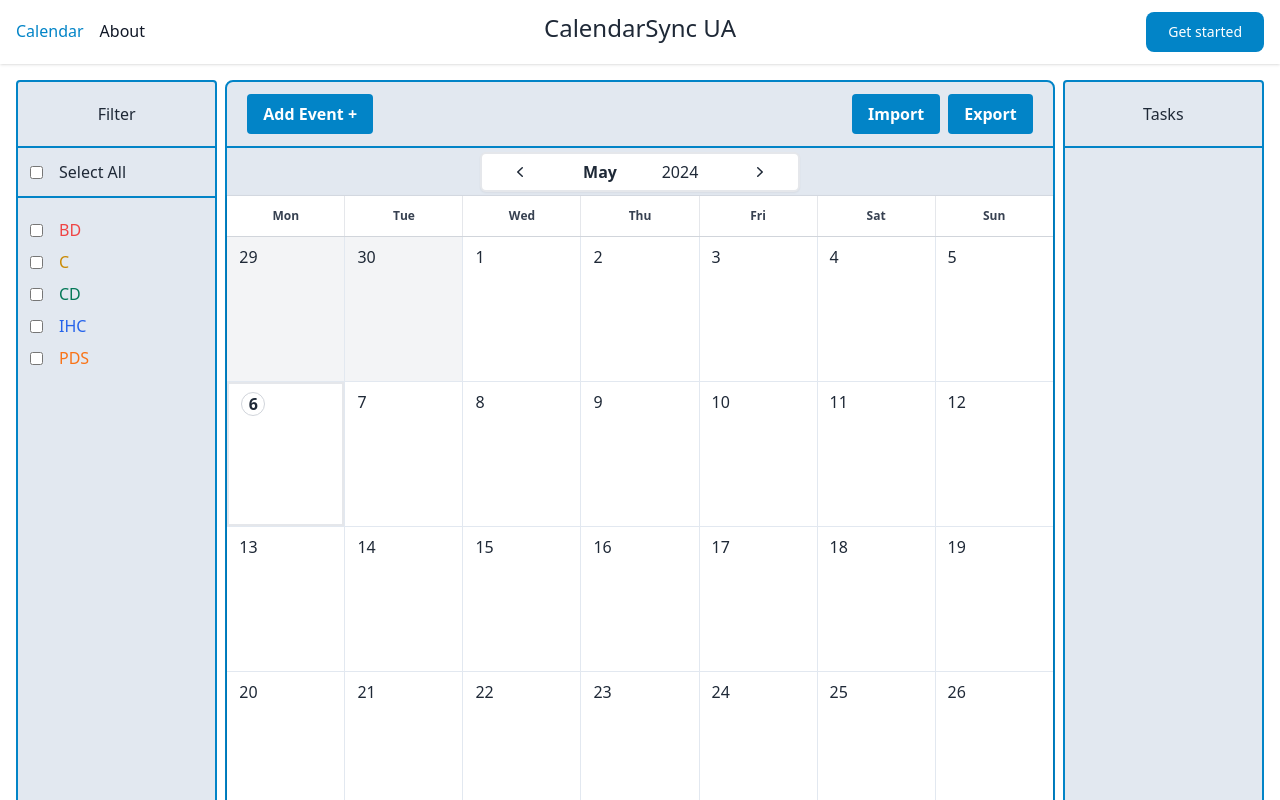
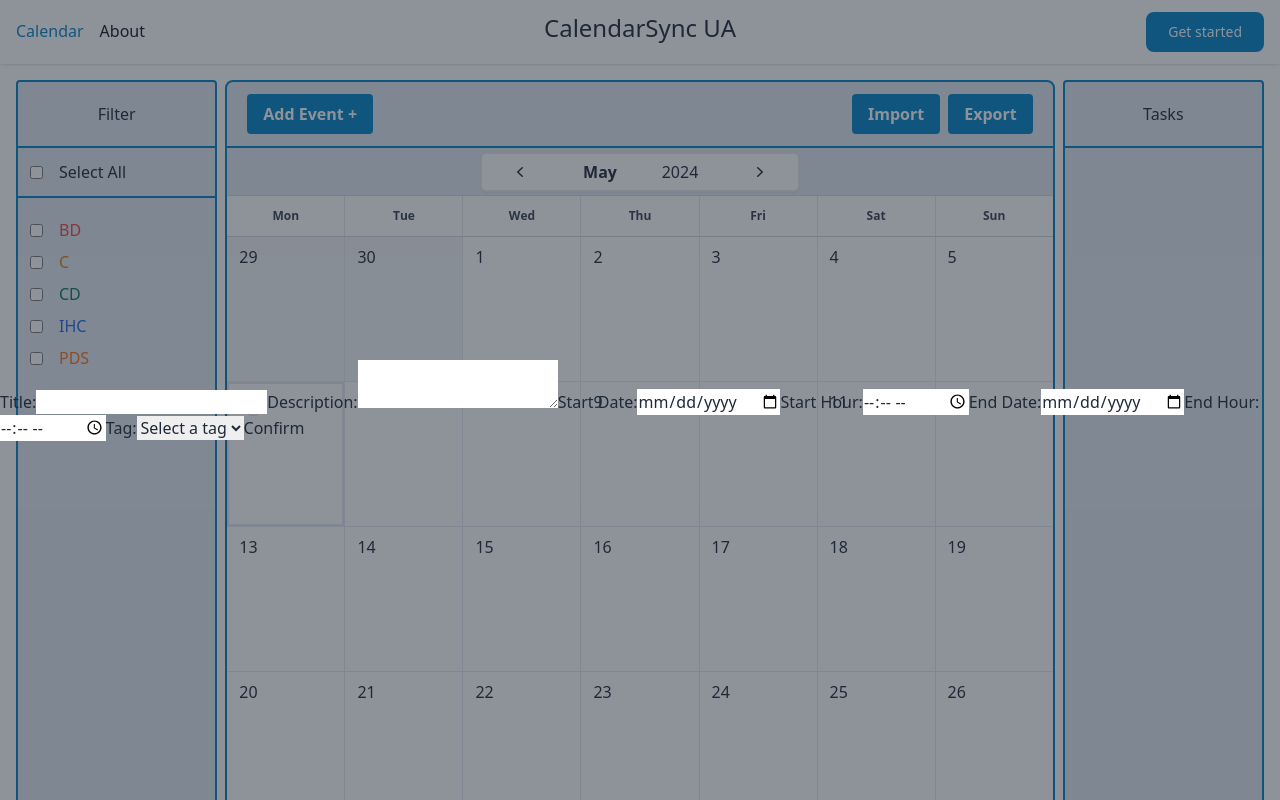
Before and after one commit to pedropintoo/CalendarSyncUA, a React (Vite) app: page / in a window 1280 px wide. Both pictures are taken after a click on the button "Add Event +". Shown: the top 800 px of the page. Built offline with nearby package versions, Linux system fonts and the light colour scheme.

Commit message:
rebasing

```diff
--- /dev/null
+++ b/src/components/calendar/AddEventModal.tsx
@@ -0,0 +1,99 @@
+import React, { useState } from 'react';
+import { useStructureContext } from '../contexts/StructureContext';
+import { CalendarContext, useCalendarContext } from '../contexts/CalendarContext';
+
+interface AddEventForm {
+  title: string;
+  description: string;
+  startDate: string;
+  startHour: string;
+  endDate: string;
+  endHour: string;
+  tag: string;
+}
+
+function AddEventModal(){
+    const SC = useStructureContext();
+    const CC = useCalendarContext();
+    const [form, setForm] = useState<AddEventForm>({
+      title: '',
+      description: '',
+      startDate: '',
+      startHour: '',
+      endDate: '',
+      endHour: '',
+      tag: '',
+    });
+
+    const handleFormChange = (event: React.ChangeEvent<HTMLInputElement | HTMLSelectElement | HTMLTextAreaElement>) => {
+      setForm({...form, [event.target.name]: event.target.value });
+    };
+
+
+    const handleFormSubmit = (event: React.FormEvent<HTMLFormElement>) => {
+      event.preventDefault();
+      // Create a new event with the form data
+      const startDate = new Date(`${form.startDate}T${form.startHour}:00.000Z`);
+      const endDate = new Date(`${form.endDate}T${form.endHour}:00.000Z`);
+      const newEvent = {
+        id: "4",
+        title: form.title,
+        description: form.description,
+        startDate,
+        endDate,
+        tagName: form.tag,
+        tagColor: SC.tags[form.tag][1],
+      };
+      SC.setAllEventsICS(prevEvents => {
+        const updatedEvents = [...prevEvents, newEvent];
+        console.log(updatedEvents);
+        return updatedEvents;
+        });
+        CC.setAddEventOpen(false);
+    };
+
+    return (
+        <>
+            <div className="fixed top-0 left-0 w-full h-full flex items-center justify-center bg-gray-800 bg-opacity-50 z-50">
+              <form onSubmit={handleFormSubmit}>
+                <label>
+                  Title:
+                  <input type="text" name="title" value={form.title} onChange={handleFormChange} />
+                </label>
+                <label>
+                  Description:
+                  <textarea name="description" value={form.description} onChange={handleFormChange} />
+                </label>
+                <label>
+                  Start Date:
+                  <input type="date" name="startDate" value={form.startDate} onChange={handleFormChange} />
+                </label>
+                <label>
+                  Start Hour:
+                  <input type="time" name="startHour" value={form.startHour} onChange={handleFormChange} />
+                </label>
+                <label>
+                  End Date:
+                  <input type="date" name="endDate" value={form.endDate} onChange={handleFormChange} />
+                </label>
+                <label>
+                  End Hour:
+                  <input type="time" name="endHour" value={form.endHour} onChange={handleFormChange} />
+                </label>
+                <label>
+                  Tag:
+                  <select name="tag" value={form.tag} onChange={handleFormChange}>
+                      <option value="">Select a tag</option>
+                      {Object.entries(SC.tags).map(([tagName, colorClass]) => (
+                        <option key={tagName} value={tagName} className="mr-2 ml-3" />
+                      ))}
+                  </select>
+                </label>
+                <button type="submit">Confirm</button>
+              </form>
+            </div>
+      </>
+    );
+};
+
+export default AddEventModal;
--- a/src/components/calendar/Calendar.tsx
+++ b/src/components/calendar/Calendar.tsx
@@ -1,5 +1,8 @@
 import React, { useState } from 'react';
-import Modal from './Import'
+import CalendarEvent from './CalendarEvent';
+import { useStructureContext } from '../contexts/StructureContext';
+import ImportModal from './Import'
+import AddEventModal from './AddEventModal';
 import { CalendarContext, useCalendarContext } from '../contexts/CalendarContext';
 import Day from './Day';
 
@@ -41,9 +44,11 @@ const Button: React.FC<ButtonProps> = ({ label, onClick }) => {
 
 const HeaderButtons: React.FC = () => {
     const [isImportOpen, setImportOpen] = useState(false);
+
+    const CC = useCalendarContext()
     const handleAddEvent = () => {
-
         console.log('Add Event');
+        CC.setAddEventOpen(true);
     };
 
     const handleExport = () => {
@@ -61,10 +66,12 @@ const HeaderButtons: React.FC = () => {
             <div className="flex border-solid border-b-2 border-sky-600 justify-between items-center px-4 py-2">
                 <div>
                     <Button label="Add Event +" onClick={handleAddEvent} />
+                    {CC.isAddEventOpen &&
+                        <AddEventModal/>}
                 </div>
                 <div>
                     <Button label="Import" onClick={openImport} />
-                    <Modal isOpen={isImportOpen}>
+                    <ImportModal isOpen={isImportOpen}>
                         <button type="button" className="ml-auto text-white bg-red-700 hover:bg-red-800 focus:outline-none focus:ring-4 focus:ring-red-300 font-medium rounded-full text-sm px-2.5 py-1 text-center me-2 mb-2 dark:bg-red-600 dark:hover:bg-red-700 dark:focus:ring-red-900" onClick={closeImport}>X</button>
                         <div className="flex items-center justify-center w-full">
                             <label htmlFor="dropzone-file" className="flex flex-col items-center justify-center w-full h-64 border-2 border-gray-300 border-dashed rounded-lg cursor-pointer dark:hover:border-gray-500 dark:hover:bg-gray-100">
@@ -78,7 +85,7 @@ const HeaderButtons: React.FC = () => {
                                 <input id="dropzone-file" type="file" className="hidden" />
                             </label>
                         </div>
-                    </Modal>
+                    </ImportModal>
                     <Button label="Export" onClick={handleExport} />
                 </div>
             </div>
@@ -203,14 +210,14 @@ function WeekDays() {
 function Calendar() {
     // Calendar Context
     const CC = useCalendarContext();
-
     const [currentMonthIndex, setMonthIndex] = useState(CC.currentMonthIndex);
     const [currentYear, setYear] = useState(CC.currentYear);
+    const [isAddEventOpen, setAddEventOpen] = useState(CC.isAddEventOpen)
 
     return (
         <>
-        <div className="border-solid bg-slate-200 lg:col-span-4 rounded-lg border-2 border-sky-600">
-            <CalendarContext.Provider value={{currentMonthIndex, currentYear, setMonthIndex, setYear}}>
+        <div className="border-solid bg-slate-200 lg:col-span-4 rounded-lg border-2 border-sky-600 rounded">
+            <CalendarContext.Provider value={{currentMonthIndex, currentYear, setMonthIndex, setYear, isAddEventOpen,setAddEventOpen}}>
                 <HeaderButtons />
                 <CalendarHeader/>
                 <div className="shadow ring-1 ring-black ring-opacity-5 lg:flex lg:flex-auto lg:flex-col">
--- a/src/components/contexts/CalendarContext.tsx
+++ b/src/components/contexts/CalendarContext.tsx
@@ -6,6 +6,8 @@ export interface CalendarContextType {
     currentYear: number;
     setMonthIndex: (monthIndex: React.SetStateAction<number>) => void;
     setYear: (year: React.SetStateAction<number>) => void;
+    isAddEventOpen: boolean;
+    setAddEventOpen: (state: React.SetStateAction<boolean>) => void;
 }
 
 
@@ -14,7 +16,9 @@ export const CalendarContext = createContext<CalendarContextType>({
     currentMonthIndex: new Date().getMonth(),
     currentYear: new Date().getFullYear(),
     setMonthIndex: () => {},
-    setYear: () => {}
+    setYear: () => {},
+    isAddEventOpen: false,
+    setAddEventOpen: () => {},
 });
 
 export const useCalendarContext = () => {
--- a/src/components/contexts/StructureContext.tsx
+++ b/src/components/contexts/StructureContext.tsx
@@ -8,7 +8,7 @@ export interface EventICSProps {
     endDate: Date;
     description?: string;
     location?: string;
-    rawData: string; // raw ics data
+    rawData?: string; // raw ics data
     tagName: string;
 }
 
```
